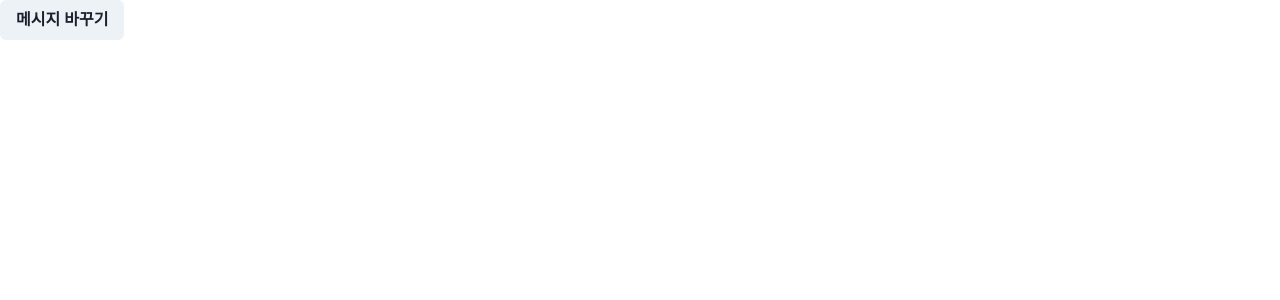
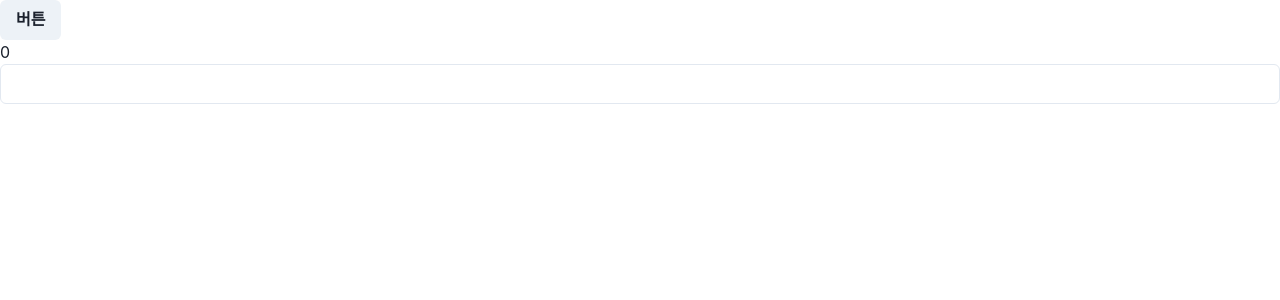
Before and after one commit to laehwani/reactHwani, a React (Create React App) app: page / in a window 1280 px wide. Shown: the top 300 px of the page. Built offline with nearby package versions, Linux system fonts and the light colour scheme.

Commit message:
react useEffect의 두번째 파라미터는 첫번째파라미터(setup, effect) 를 실행시키는 트리거가 되는 값

```diff
--- a/src/App.js
+++ b/src/App.js
@@ -1,43 +1,23 @@
-import { Button, Text } from "@chakra-ui/react";
-import { createContext, useContext, useState } from "react";
-
-function CComp() {
-  // 3. context 사용하기 : useContext(Context);
-
-  const message = useContext(MessageContext);
-  return <Text>{message}</Text>;
-}
-
-function BComp() {
-  return <CComp />;
-}
-
-function Acomp() {
-  return <BComp />;
-}
+import React, { useEffect, useState } from "react";
+import { Button, Input, Text } from "@chakra-ui/react";
 
 function App(props) {
-  const [message, setMessage] = useState("");
+  const [number, setNumber] = useState(0);
+  const [text, setText] = useState("");
 
-  // message state를 Ccomp에 전달 하기
-  // 1. context 만들기 : createContext();
-  // 2. context에 state 넣기 :
-  // <...Context.Provider value={...}></Context.Provider>
-  // 3. tree안에서 context 사용 하기
-
+  // 첫번째 파라미터 : The function with your Effect's logic = 부작용이 있는 함수
+  // 두번째 파라미터 : 첫째 파라미터를 실행시키는 값의 배열
+  //                만약, 빈 배열이면 첫 랜더링 때만 실행됨
+  useEffect(() => {
+    console.log("effect 함수 실행됨");
+  }, [number, text]);
   return (
     <div>
-      <Button onClick={() => setMessage("바꾼 메세지")}>메시지 바꾸기</Button>
-      <MessageContext.Provider value={message}>
-        <Acomp />
-      </MessageContext.Provider>
+      <Button onClick={() => setNumber(number + 1)}>버튼</Button>
+      <Text>{number}</Text>
+      <Input value={text} onChange={(e) => setText(e.target.value)}></Input>
     </div>
   );
 }
 
-// 1. Context 만들기
-// context 이름은 대문자로 시작하고 ...Context로 지어 주는게 관습이다
-// 보통 디폴트 값으로 null을 많이 넣어준다
-const MessageContext = createContext(null);
-
 export default App;
```
